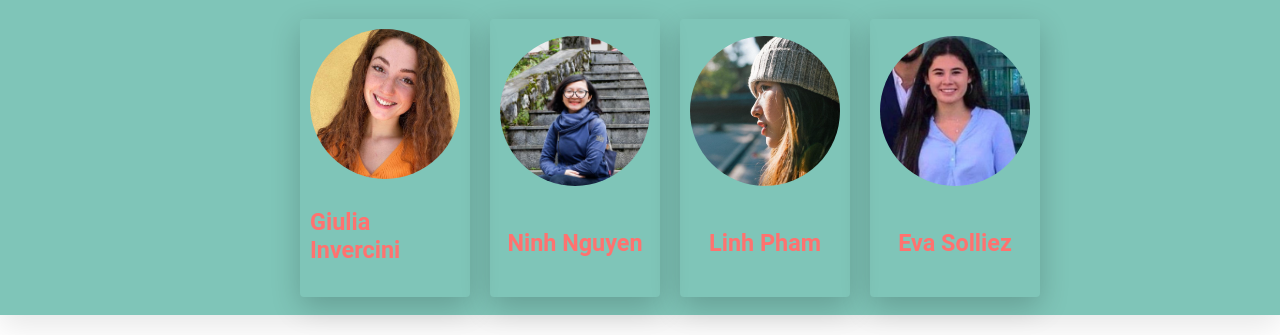
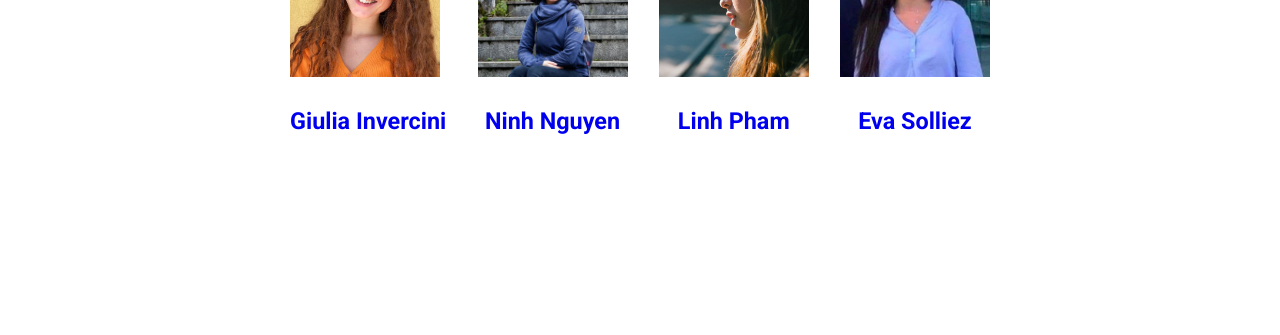
Before and after one commit to giulia-invernici/Veganholic, a plain HTML site: page aboutus.html in a window 1280 px wide. Shown: the part 516-851 px from the top of the page. After the commit the page ends 800 px from the top, so only its background shows below. Drawn offline with nearby package versions, Linux system fonts and the light colour scheme.

Commit message:
Update aboutus.html

```diff
--- a/aboutus.html
+++ b/aboutus.html
@@ -7,9 +7,7 @@
 		<meta charset="UTF-8">
 		<meta name="viewport" content="width=device-width, initial-scale=1.0">
 		<link rel="stylesheet" href="https://use.fontawesome.com/releases/v5.15.1/css/all.css" integrity="sha384-vp86vTRFVJgpjF9jiIGPEEqYqlDwgyBgEF109VFjmqGmIY/Y4HV4d3Gp2irVfcrp" crossorigin="anonymous">
-		<!--<link href="https://fonts.googleapis.com/css2?family=Open+Sans:wght@400;600;700&family=Roboto:wght@300;400;500;700;900&display=swap" rel="stylesheet"> -->
-		<link rel="stylesheet" href="css/aboutus_style.css">
-		<!--<script src="https://kit.fontawesome.com/f1202733d7.js" crossorigin="anonymous"></script> -->
+		<link rel="stylesheet" href="css/style.css">
 	</head>
 
 	<body>
@@ -55,22 +53,22 @@
 
 					<div class="cards">
 
-						<div class="card">
+						<div>
 							<a href="#"> <img src="images/GI.jpg" class="img-circle" width=150px alt="Giulia Invernici"> </a>
 							<h3> <a href="https://giulia-invernici.github.io/my-profile/" class="name-red" target="_blank">Giulia Invercini</a> </h3>
 						</div>
 
-						<div class="card">
+						<div>
 							<a href="#"> <img src="images/NN.jpg" class="img-circle" width=150px alt="Ninh Nguyen"> </a>
 							<h3> <a href="https://ninhismup.github.io/my-profile/" class="name-red" target="_blank">Ninh Nguyen</a> </h3>
 						</div>
 
-						<div class="card">
+						<div>
 							<a href="#"> <img src="images/LP.jpg" class="img-circle" width=150px alt="Linh Pham"> </a>
 							<h3> <a href="https://linh-phamthuy.github.io/my-profile/" class="name-red" target="_blank">Linh Pham</a> </h3>
 						</div>
 
-						<div class="card">
+						<div>
 							<a href="#"> <img src="images/ES.jpg" class="img-circle" width=150px alt="Eva Solliez"> </a>
 							<h3> <a href="https://evasolliez.github.io/my-profile/" class="name-red" target="_blank">Eva Solliez</a> </h3>
 						</div>
```
